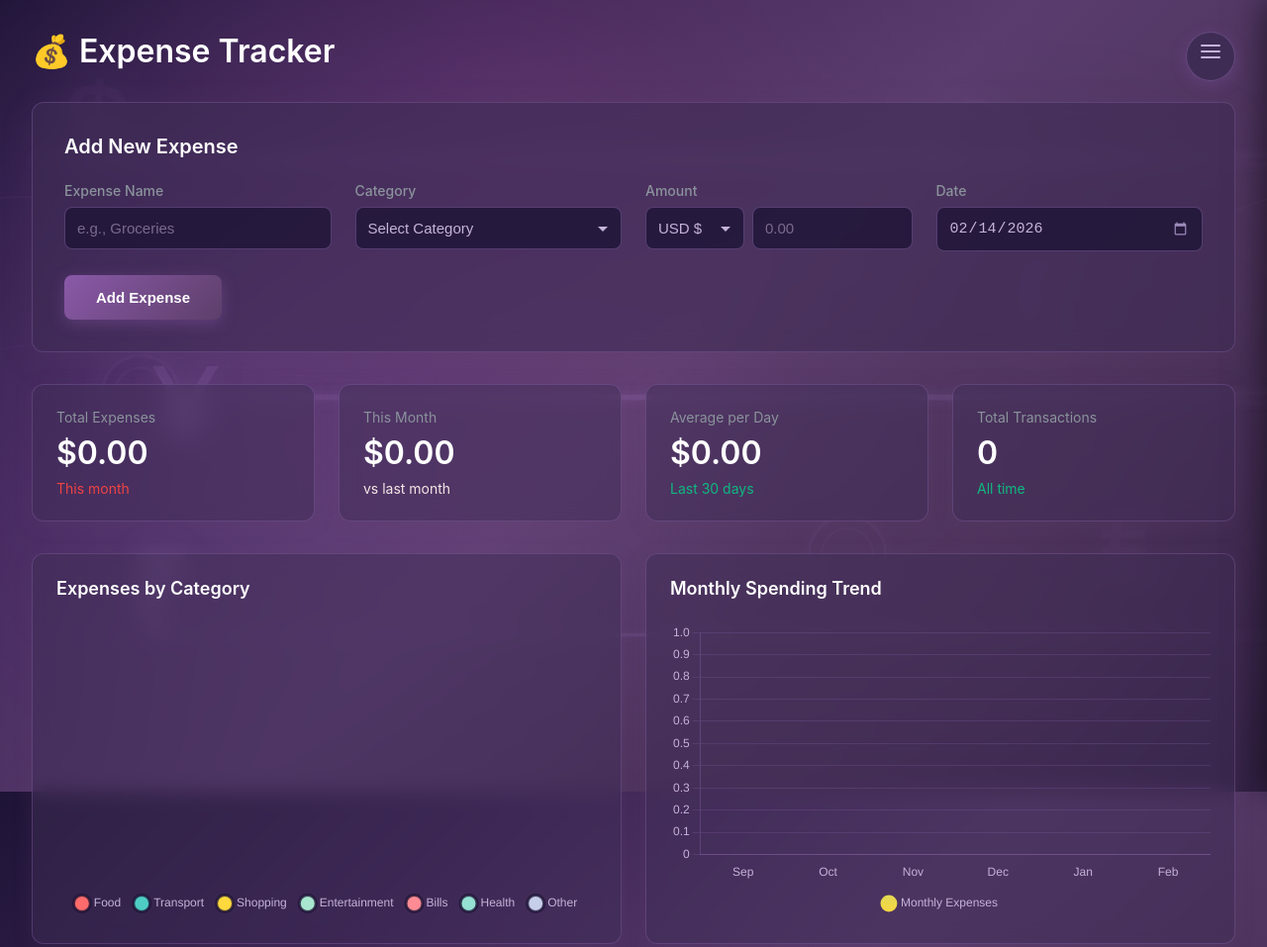
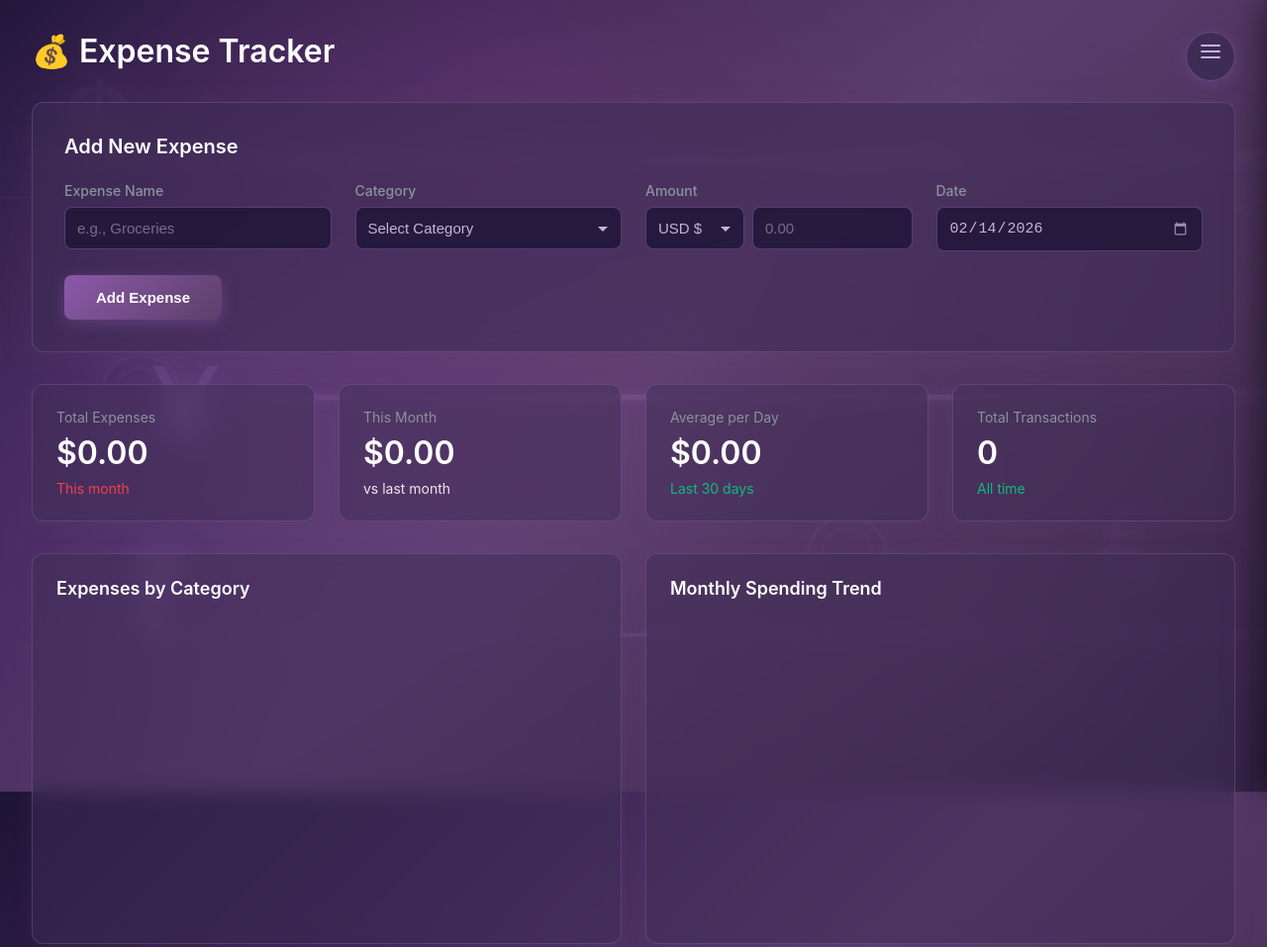
Before and after one commit to shreyaagnihotri-7/expense, a plain HTML site: page index.html in a window 1280 px wide. Shown: the top 957 px of the page at 99% size. Drawn offline with nearby package versions, Linux system fonts and the light colour scheme.

Commit message:
Update index.html

```diff
--- a/index.html
+++ b/index.html
@@ -1514,119 +1514,7 @@
         document.getElementById('date').valueAsDate = new Date();
 
         // Initialize charts
-        function initCharts() {
-            const pieCtx = document.getElementById('pieChart').getContext('2d');
-            pieChart = new Chart(pieCtx, {
-                type: 'pie',
-                data: {
-                    labels: ['Food', 'Transport', 'Shopping', 'Entertainment', 'Bills', 'Health', 'Other'],
-                    datasets: [{
-                        data: [0, 0, 0, 0, 0, 0, 0],
-                        backgroundColor: [
-                            '#FF6B6B',  // Coral Red - Food
-                            '#4ECDC4',  // Turquoise - Transport
-                            '#FFD93D',  // Golden Yellow - Shopping
-                            '#A8E6CF',  // Mint Green - Entertainment
-                            '#FF8B94',  // Pink - Bills
-                            '#95E1D3',  // Seafoam - Health
-                            '#C7CEEA'   // Lavender - Other
-                        ],
-                        borderWidth: 3,
-                        borderColor: 'rgba(30, 20, 54, 0.8)',
-                        hoverBorderColor: '#9d76bf',
-                        hoverBorderWidth: 4,
-                        hoverOffset: 15
-                    }]
-                },
-                options: {
-                    responsive: true,
-                    maintainAspectRatio: false,
-                    plugins: {
-                        legend: {
-                            position: 'bottom',
-                            labels: {
-                                padding: 15,
-                                usePointStyle: true,
-                                pointStyle: 'circle',
-                                font: {
-                                    size: 12
-                                }
-                            }
-                        },
-                        tooltip: {
-                            callbacks: {
-                                label: function(context) {
-                                    let label = context.label || '';
-                                    let value = context.parsed || 0;
-                                    let total = context.dataset.data.reduce((a, b) => a + b, 0);
-                                    let percentage = total > 0 ? ((value / total) * 100).toFixed(1) : 0;
-                                    return `${label}: $${value.toFixed(2)} (${percentage}%)`;
-                                }
-                            }
-                        }
-                    },
-                    animation: {
-                        animateRotate: true,
-                        animateScale: true,
-                        duration: 1000,
-                        easing: 'easeOutQuart'
-                    }
-                }
-            });
-
-            const barCtx = document.getElementById('barChart').getContext('2d');
-
-            // Create vibrant gradient for bars
-            const gradient = barCtx.createLinearGradient(0, 0, 0, 300);
-            gradient.addColorStop(0, '#FF6B6B');
-            gradient.addColorStop(0.5, '#4ECDC4');
-            gradient.addColorStop(1, '#FFD93D');
-
-            barChart = new Chart(barCtx, {
-                type: 'bar',
-                data: {
-                    labels: ['Jan', 'Feb', 'Mar', 'Apr', 'May', 'Jun'],
-                    datasets: [{
-                        label: 'Monthly Expenses',
-                        data: [0, 0, 0, 0, 0, 0],
-                        backgroundColor: gradient,
-                        borderRadius: 6,
-                        hoverBackgroundColor: '#A8E6CF'
-                    }]
-                },
-                options: {
-                    responsive: true,
-                    maintainAspectRatio: false,
-                    plugins: {
-                        legend: {
-                            position: 'bottom',
-                            labels: {
-                                padding: 15,
-                                usePointStyle: true,
-                                pointStyle: 'circle'
-                            }
-                        }
-                    },
-                    scales: {
-                        y: {
-                            beginAtZero: true,
-                            grid: {
-                                color: 'rgba(157, 118, 191, 0.2)'
-                            }
-                        },
-                        x: {
-                            grid: {
-                                display: false
-                            }
-                        }
-                    },
-                    animation: {
-                        duration: 1000,
-                        easing: 'easeOutQuart'
-                    }
-                }
-            });
-        }
+
 
         // Update all data
         function updateDashboard() {
```
